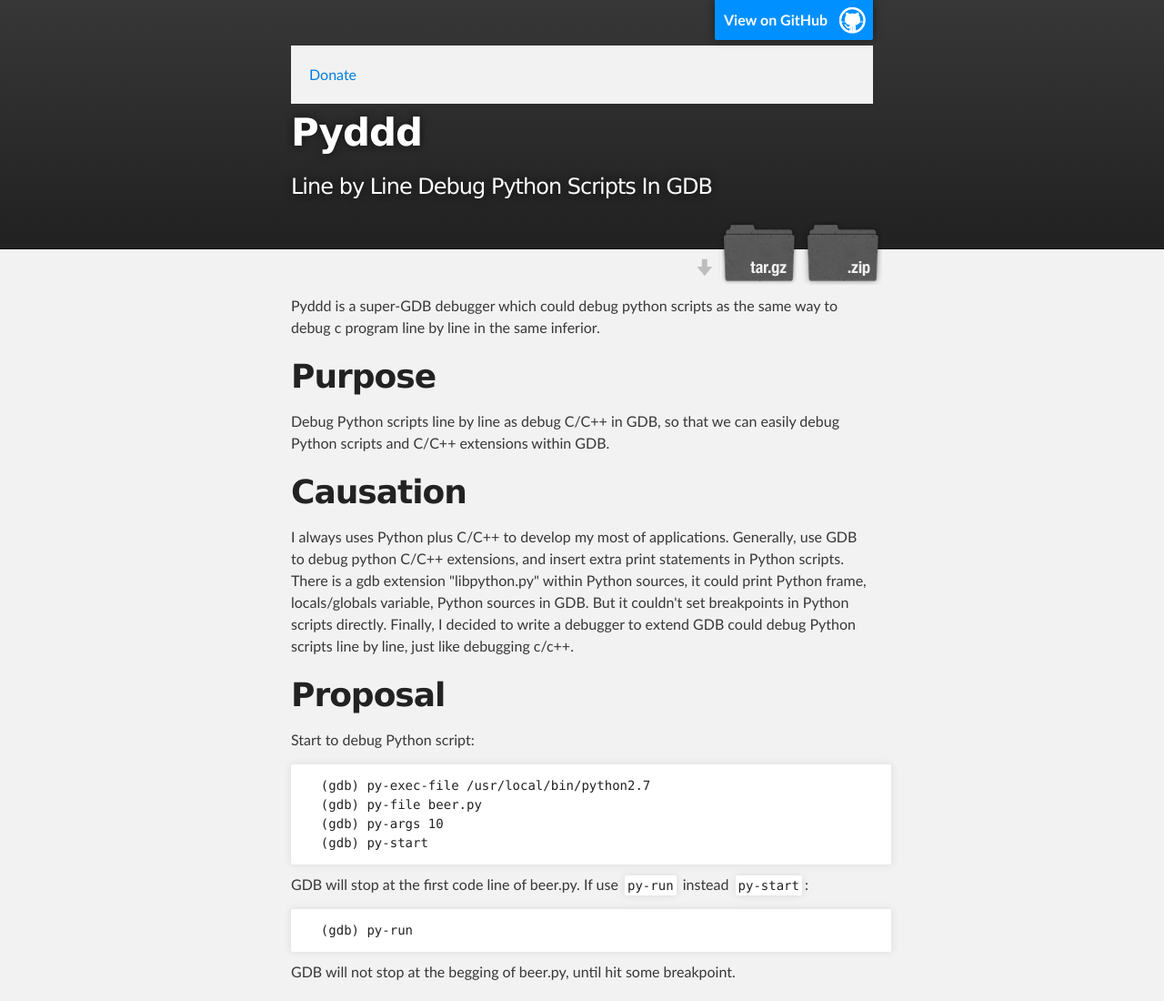
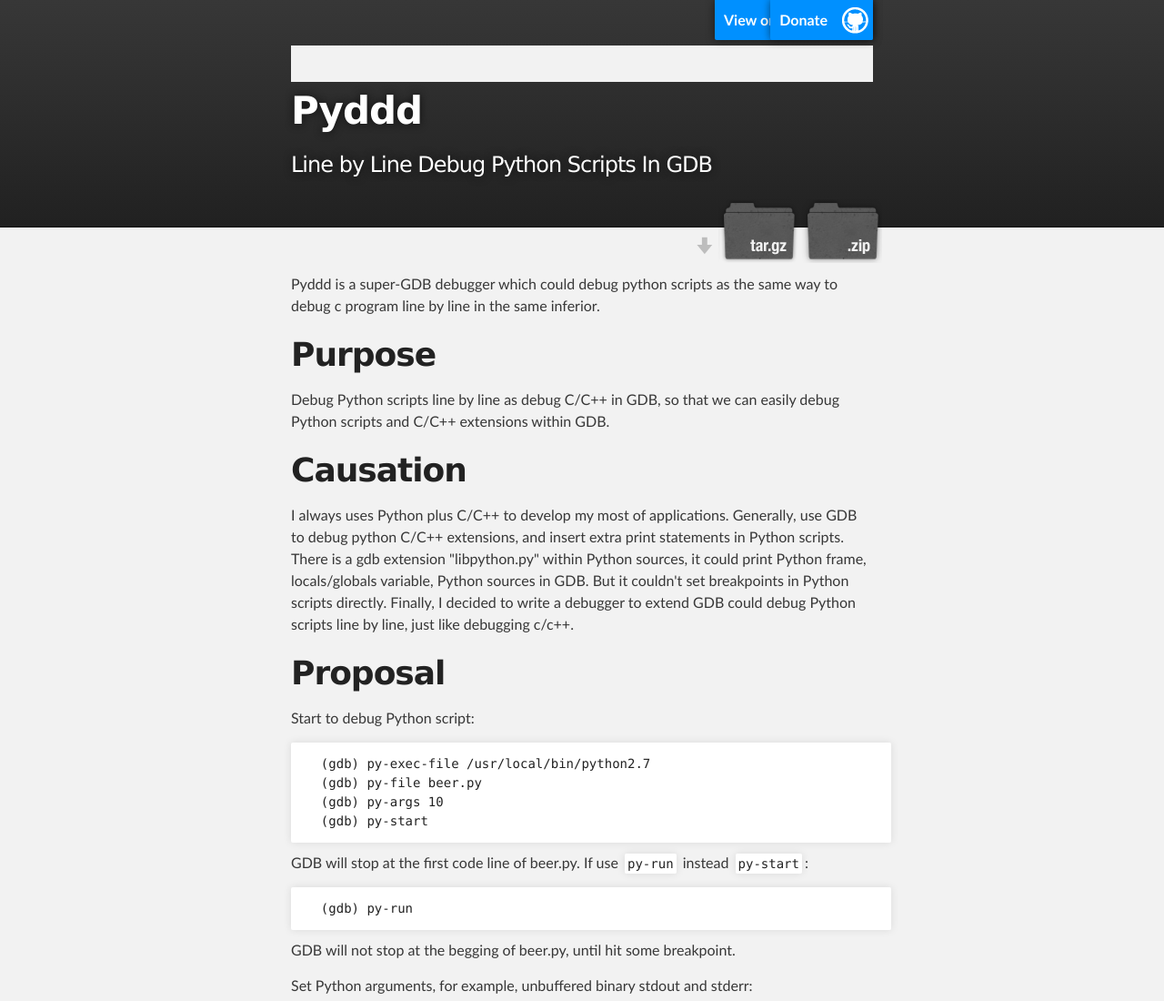
Before and after one commit to jondy/pyddd, a plain HTML site: page index.html in a window 1280 px wide. Shown: the top 1100 px of the page at 91% size. Drawn offline with Linux system fonts and the light colour scheme.

Commit message:
Set style of donate link

```diff
--- a/index.html
+++ b/index.html
@@ -7,6 +7,23 @@
     <meta name="description" content="Pyddd : Line by Line Debug Python Scripts In GDB">
 
     <link rel="stylesheet" type="text/css" media="screen" href="stylesheets/stylesheet.css">
+
+<style type="text/css">
+#donate_link {
+  display: block;
+  position: absolute;
+  top:0;
+  right: 10px;
+  z-index: 10;
+  padding: 10px 50px 10px 10px;
+  color: #fff;
+  background: url('../images/blacktocat.png') #0090ff no-repeat 95% 50%;
+  font-weight: 700;
+  box-shadow: 0 0 10px rgba(0,0,0,.5);
+  border-bottom-left-radius: 2px;
+  border-bottom-right-radius: 2px;
+}
+</style>
 
     <title>Pyddd</title>
   </head>
@@ -38,7 +55,7 @@
     <img alt="" border="0" width="1" height="1"
     src="https://www.paypalobjects.com/en_US/i/scr/pixel.gif" >
     -->
-	<a href="#" onclick="donate_form.submit()">Donate</a>
+	<a id="donate_link" href="#" onclick="donate_form.submit()">Donate</a>
 
 </form>
           <h1 id="project_title">Pyddd</h1>
```
